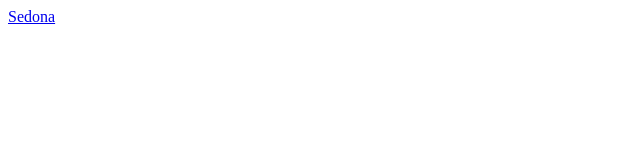
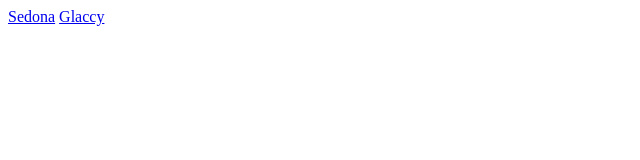
Before and after one commit to EkaterinaPanteleev/EkaterinaPanteleev.github.io, a plain HTML site: page index.html in a window 1280 px wide. Shown: the full height of the page, 0-640 px from the left. Drawn offline with Linux system fonts and the light colour scheme.

Commit message:
Glaccy pages added

```diff
--- a/index.html
+++ b/index.html
@@ -6,5 +6,6 @@
 </head>
 <body>
   <a href="http://ekaterinapanteleev.github.io/Sedona-EP/">Sedona</a>
+  <a href="http://ekaterinapanteleev.github.io/Glaccy-EP/">Glaccy</a>
 </body>
 </html>
```
